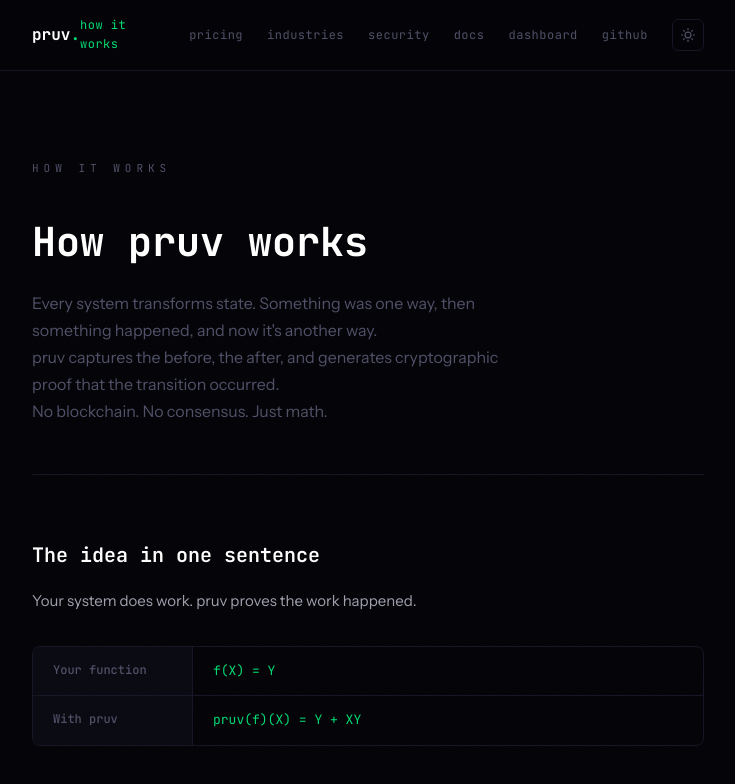
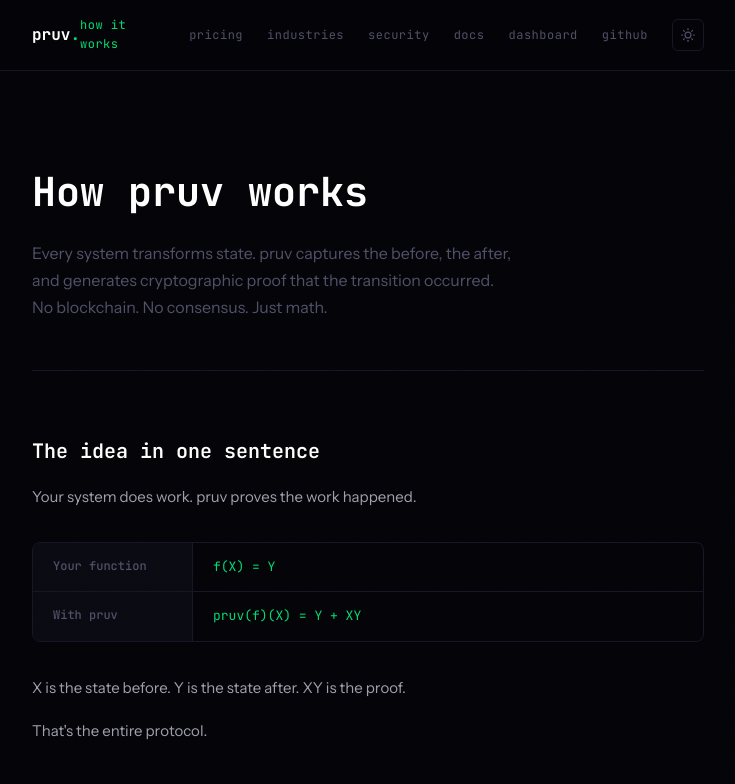
Before and after one commit to mintingpressbuilds/pruv, a Next.js app in the folder apps/web/: page /how-it-works in a window 1280 px wide. Shown: the top 784 px of the page, without its empty margins (272-1007 px from the left). Built offline with nearby package versions, Linux system fonts and the light colour scheme.

Commit message:
Fix how-it-works hero — remove section label, tighten subtitle
https://claude.ai/code/session_01SH5EbZTt9wTiXYLB9AUH5S

```diff
--- a/apps/web/src/app/how-it-works/page.tsx
+++ b/apps/web/src/app/how-it-works/page.tsx
@@ -11,15 +11,10 @@ export default function HowItWorksPage() {
     <div className="page">
       <div className="container">
         <div className="page-header">
-          <div className="section-label">how it works</div>
           <h1>How pruv works</h1>
           <p>
-            Every system transforms state. Something was one way, then something
-            happened, and now it&apos;s another way.
-          </p>
-          <p>
-            pruv captures the before, the after, and generates cryptographic
-            proof that the transition occurred.
+            Every system transforms state. pruv captures the before, the after,
+            and generates cryptographic proof that the transition occurred.
           </p>
           <p>
             No blockchain. No consensus. Just math.
```
